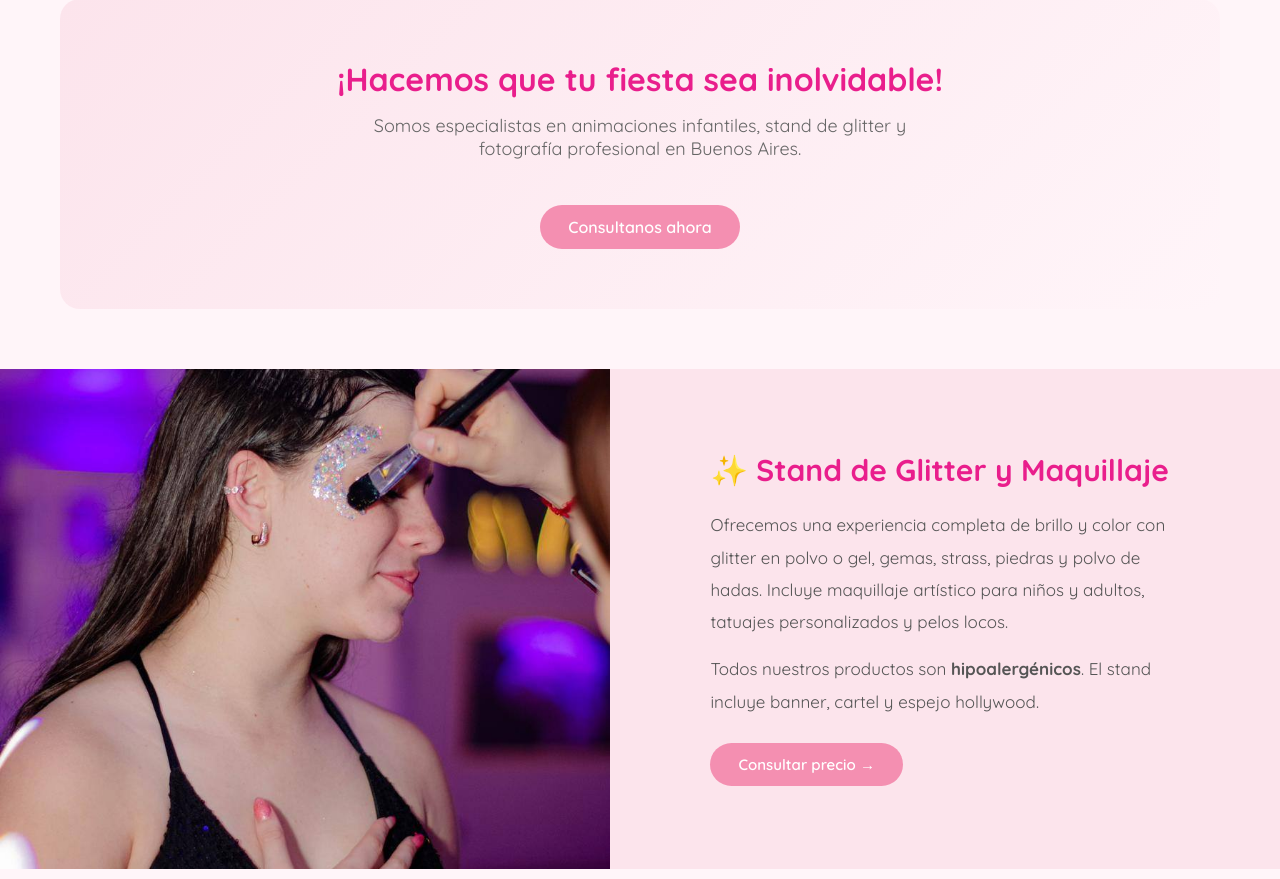
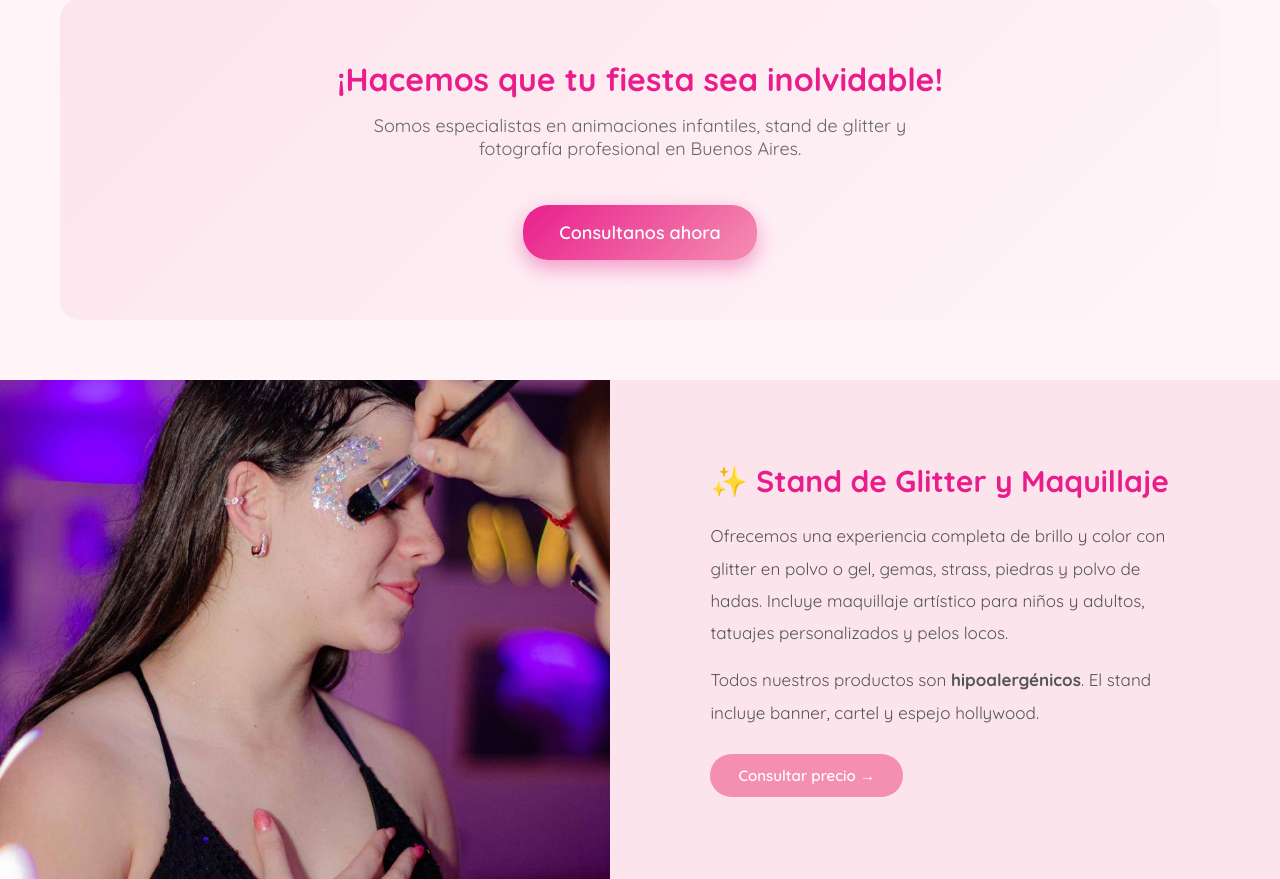
Before and after one commit to dylangig/Animaciones-C-C, a Flask app: page / in a window 1280 px wide. Shown: the part 212-1091 px from the top of the page. Run offline with Flask 3, Linux system fonts and the light colour scheme.

Commit message:
Boton más llamativo

```diff
--- a/templates/inicio.html
+++ b/templates/inicio.html
@@ -6,7 +6,7 @@
 <section class="hero" data-aos="fade-up">
     <h2>¡Hacemos que tu fiesta sea inolvidable!</h2>
     <p>Somos especialistas en animaciones infantiles, stand de glitter y fotografía profesional en Buenos Aires.</p>
-    <a href="/contacto" class="btn">Consultanos ahora</a>
+    <a href="/contacto" class="btn btn-hero">Consultanos ahora</a>
 </section>
 
 <!-- Stand de Glitter -->
@@ -140,6 +140,18 @@
     .btn-chico:hover {
         background-color: #e91e8c;
     }
+    .btn-hero {
+        background: linear-gradient(135deg, #e91e8c, #f48fb1);
+        box-shadow: 0 8px 20px rgba(233, 30, 140, 0.4);
+        font-size: 18px;
+        padding: 16px 36px;
+        transition: transform 0.3s, box-shadow 0.3s;
+    }
+    .btn-hero:hover {
+        transform: translateY(-3px);
+        box-shadow: 0 12px 28px rgba(233, 30, 140, 0.5);
+        background-color: #e91e8c;
+    }
 
     /* Galería */
     .galeria-seccion {
```
